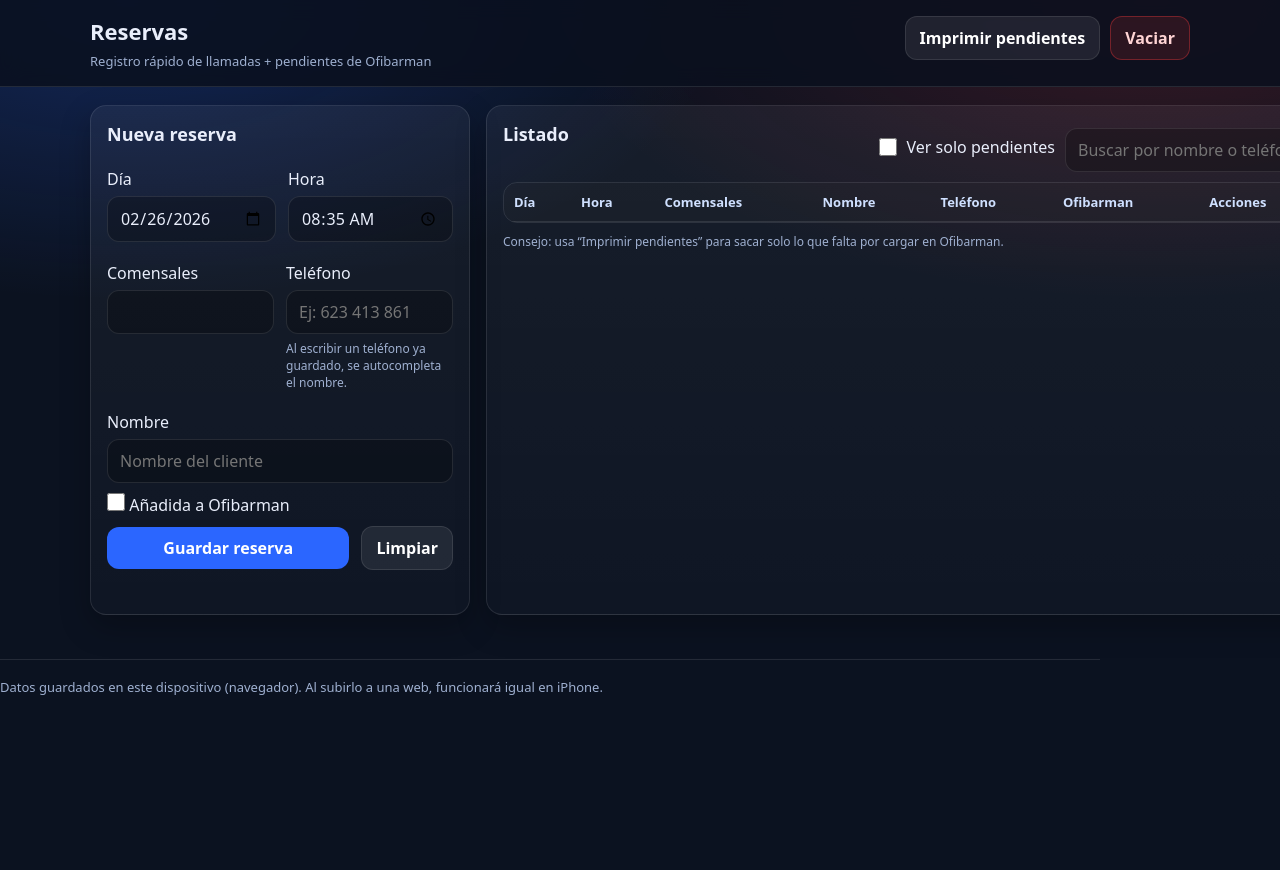
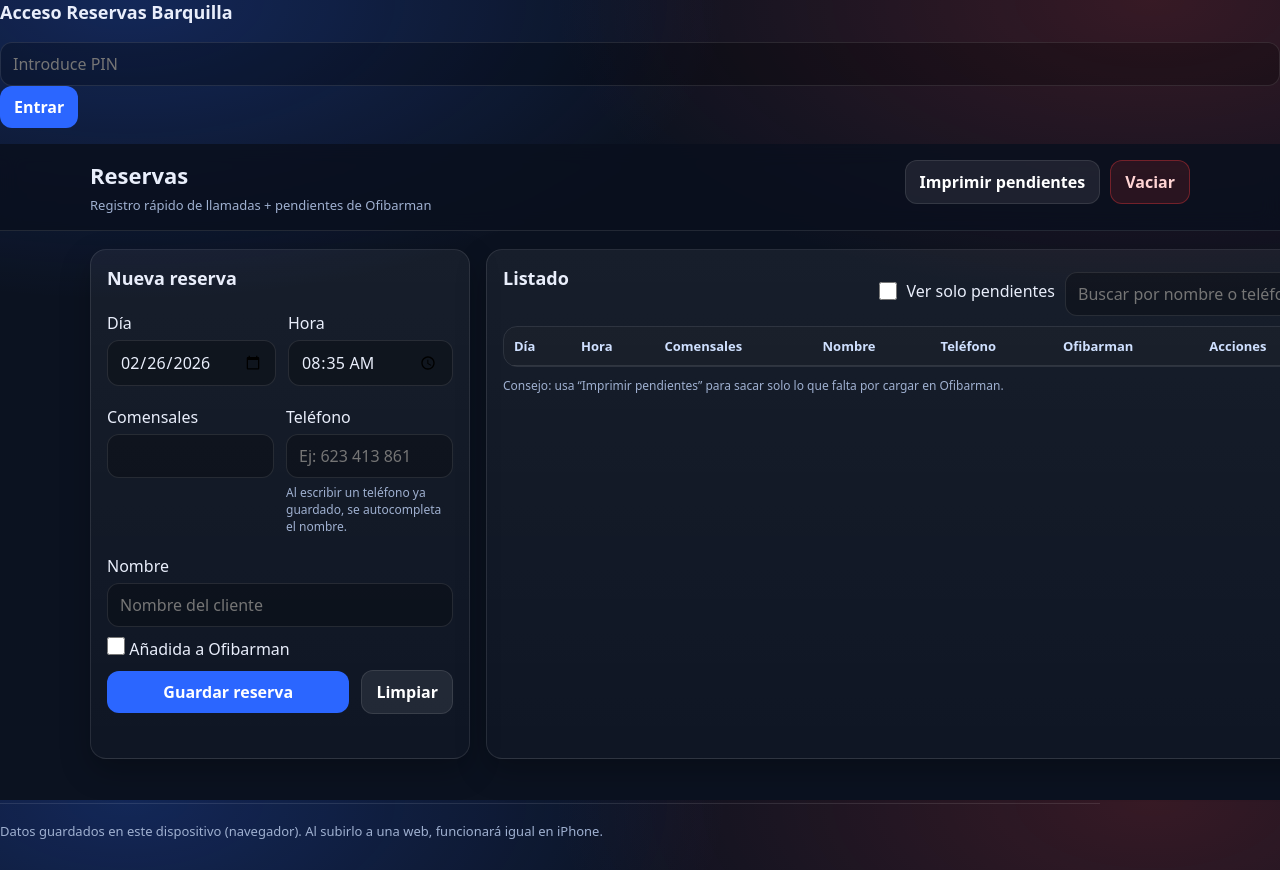
Before and after one commit to JuanCarlosGardy/1-reservas-barquilla, a plain HTML site: page index.html in a window 1280 px wide. Shown: the top 870 px of the page. Before the commit the page ends 800 px from the top, so only its background shows below. Drawn offline with Linux system fonts and the light colour scheme; no server answers.

Commit message:
Update index.html

```diff
--- a/index.html
+++ b/index.html
@@ -8,6 +8,15 @@
 </head>
 
 <body>
+  <!-- Pantalla de bloqueo PIN -->
+<div id="pinLock" class="pinLock">
+  <div class="pinBox">
+    <h2>Acceso Reservas Barquilla</h2>
+    <input type="password" id="pinInput" placeholder="Introduce PIN" />
+    <button id="pinBtn" class="btn btn--primary">Entrar</button>
+    <p id="pinError" class="pinError"></p>
+  </div>
+</div>
   <header class="topbar">
     <div class="wrap topbar__inner">
       <div>
```
